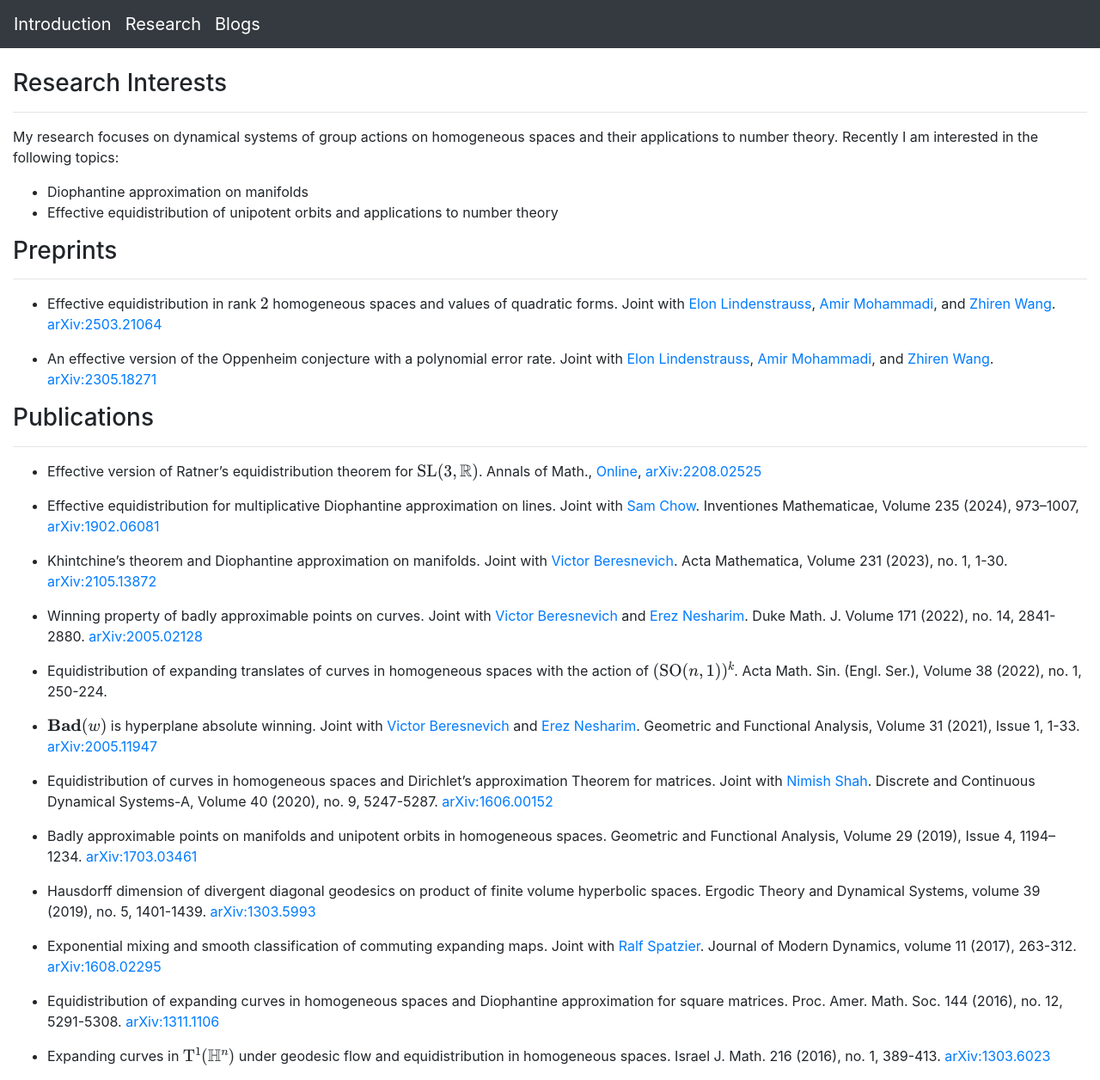
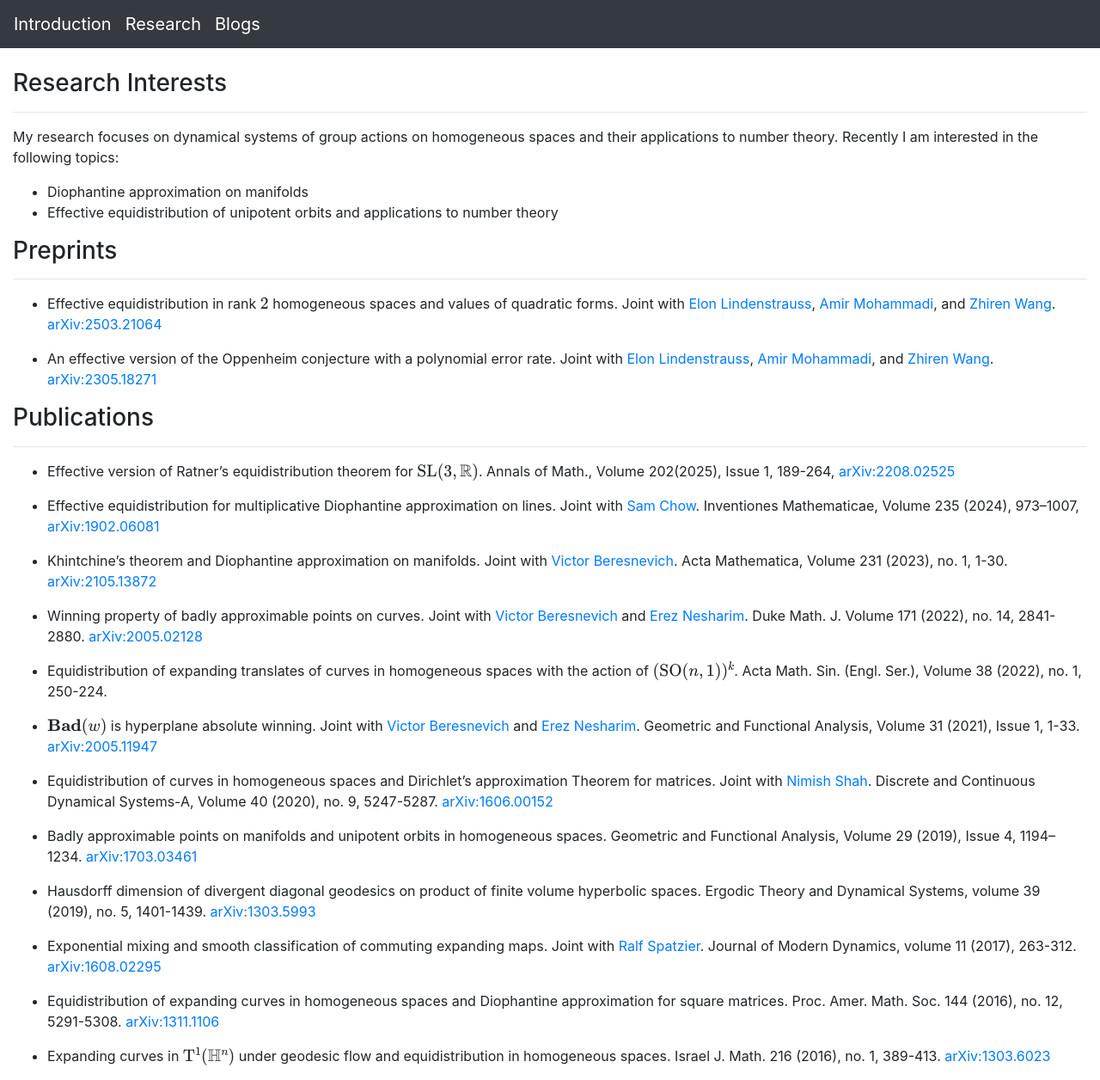
Before and after one commit to lively-cat-lover/lively-cat-lover.github.io, a Jekyll site: the page built from research.md, in a window 1280 px wide. Shown: the whole page at 86% size. Built offline with Jekyll 4.4.1, drawn with Linux system fonts in a browser that asks for light colours; formulas are drawn with MathJax 3; our own code applies the rules of GitHub Pages for plain Markdown files.

Commit message:
Update research.md

```diff
--- a/research.md
+++ b/research.md
@@ -25,7 +25,7 @@ My research focuses on dynamical systems of group actions on homogeneous spaces
 ### Publications
 ---
 
-- Effective version of Ratner's equidistribution theorem for $\mathrm{SL}(3, \mathbb{R})$. Annals of Math., [Online](https://annals.math.princeton.edu/articles/21766), [arXiv:2208.02525](https://arxiv.org/abs/2208.02525)
+- Effective version of Ratner's equidistribution theorem for $\mathrm{SL}(3, \mathbb{R})$. Annals of Math., Volume 202(2025), Issue 1, 189-264, [arXiv:2208.02525](https://arxiv.org/abs/2208.02525)
 
 - Effective equidistribution for multiplicative Diophantine approximation on lines. Joint with [Sam Chow](https://sites.google.com/view/samchowmathematics). Inventiones Mathematicae, Volume 235 (2024), 973–1007, [arXiv:1902.06081](https://arxiv.org/abs/1902.06081)
 
```
